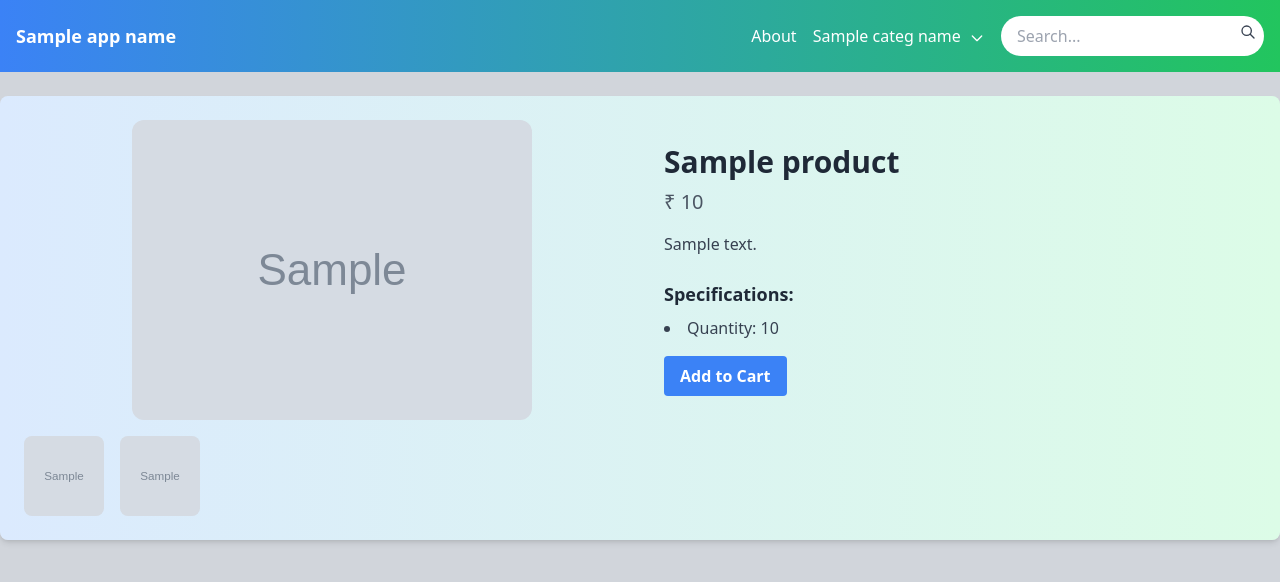
After one commit to aswin154/orgrange, a Django app: template avodha_market/shop/templates/product.html in a window 1280 px wide. The commit adds this page. Shown: the top 582 px of the page. Run offline with Django 3.2, Linux system fonts and the light colour scheme; the template is opened without the code that fills it: most values are stand-ins (such as "Sample title", 1, 10 or a date in 2020); grey boxes marked "Sample" are stand-in pictures; some libraries are stand-ins or nearby versions.

```diff
--- a/avodha_market/avodha_market/settings.py
+++ b/avodha_market/avodha_market/settings.py
@@ -39,6 +39,7 @@ INSTALLED_APPS = [
     "django.contrib.sessions",
     "django.contrib.messages",
     "django.contrib.staticfiles",
+    "django_cleanup",
 ]
 
 MIDDLEWARE = [
@@ -114,7 +115,7 @@ AUTH_PASSWORD_VALIDATORS = [
 
 LANGUAGE_CODE = "en-us"
 
-TIME_ZONE = "UTC"
+TIME_ZONE = "Asia/Kolkata"
 
 USE_I18N = True
 
--- a/avodha_market/shop/context_processors.py
+++ b/avodha_market/shop/context_processors.py
@@ -7,6 +7,7 @@ def default_values(request):
     return {
         "app_name": "Avodha Shopping",
         "tagline": "Your go-to platform for buying stuff.",
+        "footer_about": "Learn more about our mission, vision, and values.",
         "instagram_url": "#",
         "facebook_url": "#",
         "twitter_url": "#",
--- a/avodha_market/shop/templates/base.html
+++ b/avodha_market/shop/templates/base.html
@@ -8,7 +8,7 @@
     <title>{% block title %}{% endblock %}</title>
 </head>
 
-<body>
+<body class="bg-gray-300">
 {% block nav_block %}
 {% endblock %}
 
--- a/avodha_market/shop/templates/nav_bar.html
+++ b/avodha_market/shop/templates/nav_bar.html
@@ -1,29 +1,34 @@
 <nav class="bg-gradient-to-r from-blue-500 to-green-500 p-4">
-    <div class="container mx-auto flex justify-between items-center">
-        <a href="#" class="text-white text-lg font-semibold">{{ app_name }}</a>
+    <div class="container mx-auto flex flex-col md:flex-row justify-between items-center">
+        <a href="{% url 'home' %}" class="text-white text-lg font-semibold">{{ app_name }}</a>
         <div class="flex items-center">
             {% if user.is_superuser %}
                 <a href="/admin" class="text-white mr-4">Admin Panel</a>
             {% endif %}
-            <a href="#" class="text-white mr-4">Home</a>
+<!--            <a href="#" class="text-white mr-4">Home</a>-->
             <a href="#" class="text-white mr-4">About</a>
 
+            {% if search %}
+            {% else %}
             <!-- Dropdown menu -->
             <div class="relative">
                 <button id="dropdownButton" class="text-white mr-4 focus:outline-none">
-                    Categories
+                    {{ categ_name }}
                     <svg class="w-4 h-4 inline ml-1" fill="none" stroke="currentColor" viewBox="0 0 24 24" xmlns="http://www.w3.org/2000/svg">
                         <path stroke-linecap="round" stroke-linejoin="round" stroke-width="2" d="M19 9l-7 7-7-7"></path>
                     </svg>
                 </button>
                 <div id="dropdownMenu" class="hidden absolute bg-white text-gray-700 mt-2 rounded shadow-lg w-48">
+                    <a href="{% url 'home' %}" class="block px-4 py-2 hover:bg-gray-100">All Categories</a>
                     {% for category in categories %}
-                    <a href="#" class="block px-4 py-2 hover:bg-gray-100">{{ category.name }}</a>
+                    <a href="{{ category.get_url }}" class="block px-4 py-2 hover:bg-gray-100">{{ category.name }}</a>
                     {% endfor %}
                 </div>
             </div>
+            {% endif %}
 
-            <form action="#" method="GET" class="relative">
+<!--        Search Bar-->
+            <form action="{% url 'search' %}" method="GET" class="relative">
                 <input type="text" name="q" placeholder="Search..." class="px-4 py-2 rounded-full text-gray-700" />
                 <button type="submit" class="absolute right-0 top-0 mt-2 mr-2 text-gray-700">
                     <svg class="w-4 h-4" fill="none" stroke="currentColor" viewBox="0 0 24 24" xmlns="http://www.w3.org/2000/svg">
--- /dev/null
+++ b/avodha_market/shop/templates/product.html
@@ -0,0 +1,59 @@
+{% extends "base.html" %}
+
+{% load static %}
+
+{% block title %}{{ product.name }}{% endblock %}
+
+{% block nav_block %}
+{% include 'nav_bar.html' %}
+{% endblock %}
+
+{% block content %}
+<div class="container mx-auto mt-6 mb-6 p-6 bg-gradient-to-r from-blue-100 to-green-100 shadow-md rounded-lg">
+    <div class="flex flex-wrap md:flex-nowrap">
+        <!-- Product Images Section -->
+        <div class="w-full md:w-1/2 flex-shrink-0">
+            <div class="mb-4">
+                <!-- Main Product Image -->
+                <img id="mainImage" class="rounded-xl hover:shadow-lg max-h-96 mx-auto" alt="{{ product.name }}" src="{% if product.image %}{{ product.image.url }}{% endif %}">
+            </div>
+            {% if product.more_images.all %}
+            <div class="flex space-x-4">
+                <!-- Thumbnail Images -->
+                <img class="w-20 h-20 object-cover rounded-lg hover:shadow-md cursor-pointer" alt="thumbnail" src="{{ product.image.url }}" onclick="document.getElementById('mainImage').src='{{ product.image.url }}'">
+                {% for product_image in product.more_images.all %}
+                    <img class="w-20 h-20 object-cover rounded-lg hover:shadow-md cursor-pointer" alt="thumbnail" src="{{ product_image.image.url }}" onclick="document.getElementById('mainImage').src='{{ product_image.image.url }}'">
+                {% endfor %}
+            </div>
+            {% endif %}
+        </div>
+
+        <!-- Product Details Section -->
+        <div class="w-full md:w-1/2 p-6">
+            <h1 class="text-3xl font-bold text-gray-800 mb-2">{{ product.name }}</h1>
+            <p class="text-xl text-gray-600 mb-4">&#8377 {{ product.price }}</p>
+            <p class="text-gray-700 mb-6">{{ product.description }}</p>
+
+            <!-- Additional Product Information -->
+            <div class="mb-4">
+                <h2 class="text-lg font-semibold text-gray-800 mb-2">Specifications:</h2>
+                <ul class="list-disc list-inside text-gray-700">
+                    <li>Quantity: {{ product.quantity }}</li>
+                </ul>
+            </div>
+
+            <!-- Add to Cart Button -->
+            <button class="bg-blue-500 hover:bg-blue-700 text-white font-bold py-2 px-4 rounded">
+                Add to Cart
+            </button>
+        </div>
+    </div>
+</div>
+
+
+{% endblock %}
+
+
+{% block scripts %}
+<script src="{% static 'js/main.js' %}"></script>
+{% endblock %}
--- a/avodha_market/shop/templates/product_list_item.html
+++ b/avodha_market/shop/templates/product_list_item.html
@@ -1,11 +1,11 @@
 <div class="w-1/2 md:w-1/3 xl:w-1/4 p-6">
-    <a href="#">
+    <a href="{{ product.get_url }}">
         <img class="rounded-xl hover:shadow-lg max-h-[130px]" alt="{{ product.name }}" src="{% if product.image %}{{ product.image.url }}{% endif %}">
     </a>
     <div class="pt-3 flex items-center justify-between">
-        <a href="#">{{ product.name }}</a>
+        <a href="{{ product.url }}">{{ product.name }}</a>
     </div>
     <P CLASS="PT-1 TEXT-GRAY-400">&#8377 {{ product.price }}
-    <P CLASS="PT-1 TEXT-GRAY-400">{{ product.description|truncatewords:10 }}
+<!--     <P CLASS="PT-1 TEXT-GRAY-400">{{ product.description|truncatewords:10 }} -->
     </p>
 </div>
--- a/avodha_market/shop/urls.py
+++ b/avodha_market/shop/urls.py
@@ -3,4 +3,7 @@ from . import views
 
 urlpatterns = [
     path('', views.home, name='home'),
+    path('<slug:category_slug>', views.home, name='products_in_category'),
+    path('product/<slug:product_slug>', views.product, name='product_details'),
+    path('search/', views.search, name='search'),
 ]
--- a/avodha_market/static/js/main.js
+++ b/avodha_market/static/js/main.js
@@ -1,3 +1,4 @@
+// JavaScript to handle dropdown menu selection
 document.addEventListener('DOMContentLoaded', function () {
     const dropdownButton = document.getElementById('dropdownButton');
     const dropdownMenu = document.getElementById('dropdownMenu');
@@ -12,3 +13,10 @@ document.addEventListener('DOMContentLoaded', function () {
         }
     });
 });
+
+// JavaScript to handle image thumbnail click
+document.querySelectorAll('.thumbnail').forEach(image => {
+    image.addEventListener('click', function() {
+        document.getElementById('mainImage').src = this.src;
+    });
+});
```
Also changed, not shown: avodha_market/shop/admin.py (+14 -3 lines), avodha_market/shop/models.py (+30 -12 lines), avodha_market/shop/templates/footer.html (+7 -7 lines), avodha_market/shop/templates/home.html (+8 -6 lines), avodha_market/shop/templates/search.html (added, +31 -0 lines), avodha_market/shop/views.py (+74 -3 lines).
